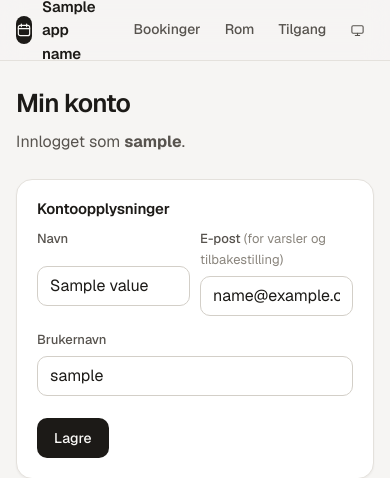
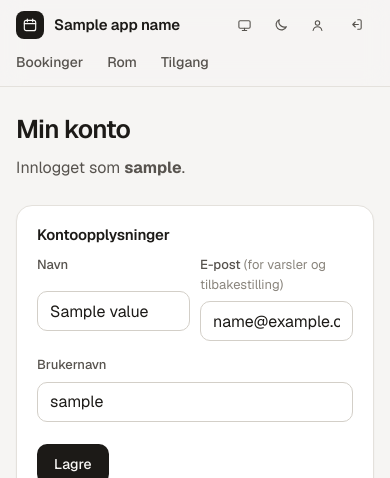
Before and after one commit to hasselio/meetings, a Node project: template views/admin/account.ejs in a window 390 px wide; the page is wider, and only the part inside the window is pictured. Shown: the top 478 px of that part. Run offline with Node 20 templates, Linux system fonts and the light colour scheme; the template is opened without the code that fills it: most values are stand-ins (such as "Sample title", 1, 10 or a date in 2020).

Commit message:
Knapp for lys/mørk modus, og ryddigere adminmeny på mobil
- Ny knapp i toppen (offentlig side, admin og innloggingssidene) som
  bytter mellom lys og mørk modus. Følger systemet til brukeren har
  valgt selv; valget lagres i nettleseren og settes før siden tegnes,
  så den ikke blinker. Forhåndsvisningen i admin følger med begge veier.
- Adminmenyen er delt i hovedfaner og verktøy. På mobil får
  hovedfanene egen rad, så menyen ikke lenger flyter utenfor skjermen.

Co-Authored-By: Claude Opus 5.5 <noreply@anthropic.com>
Claude-Session: https://claude.ai/code/session_01H5U3UmNHK2BG9ctjcjyWgE

```diff
--- a/public/css/style.css
+++ b/public/css/style.css
@@ -2278,3 +2300,82 @@ html:has(.preview-dialog[open]) {
     transform: none;
   }
 }
+
+/* ---------- Tema-bryter ---------- */
+
+.theme-toggle {
+  padding: 7px;
+}
+
+.theme-icon-to-light {
+  display: none;
+}
+
+:root[data-theme='dark'] .theme-icon-to-dark {
+  display: none;
+}
+
+:root[data-theme='dark'] .theme-icon-to-light {
+  display: inline;
+}
+
+@media (prefers-color-scheme: dark) {
+  :root:not([data-theme='light']) .theme-icon-to-dark {
+    display: none;
+  }
+
+  :root:not([data-theme='light']) .theme-icon-to-light {
+    display: inline;
+  }
+}
+
+.auth-theme {
+  position: absolute;
+  top: 12px;
+  right: 16px;
+}
+
+/* Mellomstore skjermer: sekundære menyvalg vises som ikoner, så hovedfanene får plass. */
+@media (max-width: 1080px) {
+  .nav-text {
+    display: none;
+  }
+}
+
+/* Adminmeny: hovedfaner og verktøy. På mobil får hovedfanene egen rad under logoen. */
+.site-header-admin .nav-primary {
+  margin-left: auto;
+}
+
+.site-header-admin .nav-secondary {
+  margin-left: 6px;
+  padding-left: 10px;
+  border-left: 1px solid var(--border-strong);
+}
+
+.nav form {
+  margin: 0;
+}
+
+@media (max-width: 640px) {
+  .site-header-admin .container {
+    flex-wrap: wrap;
+    height: auto;
+    padding-block: 10px 6px;
+    row-gap: 6px;
+  }
+
+  .site-header-admin .nav-secondary {
+    margin-left: auto;
+    padding-left: 0;
+    border-left: 0;
+  }
+
+  .site-header-admin .nav-primary {
+    order: 3;
+    width: calc(100% + 10px);
+    margin-left: -10px;
+    overflow-x: auto;
+    scrollbar-width: none;
+  }
+}
--- /dev/null
+++ b/public/js/theme.js
@@ -0,0 +1,40 @@
+(function () {
+  const root = document.documentElement;
+  const media = window.matchMedia('(prefers-color-scheme: dark)');
+  const effective = () => root.dataset.theme || (media.matches ? 'dark' : 'light');
+
+  function updateLabels() {
+    const next = effective() === 'dark' ? 'lys' : 'mørk';
+    document.querySelectorAll('[data-theme-toggle]').forEach((button) => {
+      button.setAttribute('aria-label', `Bytt til ${next} modus`);
+      button.title = `Bytt til ${next} modus`;
+    });
+  }
+
+  function apply(theme) {
+    root.dataset.theme = theme;
+    // Forhåndsvisningen i admin (iframe) skal følge med uten omlasting.
+    document.querySelectorAll('iframe').forEach((frame) => {
+      try {
+        frame.contentDocument.documentElement.dataset.theme = theme;
+      } catch (_) {}
+    });
+    updateLabels();
+  }
+
+  document.addEventListener('click', (e) => {
+    if (!e.target.closest('[data-theme-toggle]')) return;
+    const next = effective() === 'dark' ? 'light' : 'dark';
+    try {
+      localStorage.setItem('theme', next);
+    } catch (_) {}
+    apply(next);
+  });
+
+  // Valg gjort i en annen fane følger med.
+  window.addEventListener('storage', (e) => {
+    if (e.key === 'theme' && (e.newValue === 'light' || e.newValue === 'dark')) apply(e.newValue);
+  });
+  media.addEventListener('change', updateLabels);
+  updateLabels();
+})();
--- a/views/admin/change-password.ejs
+++ b/views/admin/change-password.ejs
@@ -4,6 +4,7 @@
   <%- include('../partials/head', { title: 'Velg nytt passord' }) %>
 </head>
 <body>
+  <div class="auth-theme"><%- include('../partials/theme-toggle') %></div>
   <main class="auth">
     <div class="auth-card">
       <%- include('../partials/brand', { tag: 'Admin' }) %>
--- a/views/admin/login.ejs
+++ b/views/admin/login.ejs
@@ -4,6 +4,7 @@
   <%- include('../partials/head', { title: 'Logg inn' }) %>
 </head>
 <body>
+  <div class="auth-theme"><%- include('../partials/theme-toggle') %></div>
   <main class="auth">
     <div class="auth-card">
       <%- include('../partials/brand', { tag: 'Admin' }) %>
--- a/views/admin/request-access.ejs
+++ b/views/admin/request-access.ejs
@@ -6,6 +6,7 @@
   <script src="/vendor/altcha/altcha.min.js" defer></script>
 </head>
 <body>
+  <div class="auth-theme"><%- include('../partials/theme-toggle') %></div>
   <main class="auth">
     <div class="auth-card auth-card-wide">
       <%- include('../partials/brand', { tag: 'Admin' }) %>
--- a/views/admin/request-sent.ejs
+++ b/views/admin/request-sent.ejs
@@ -4,6 +4,7 @@
   <%- include('../partials/head', { title: 'Forespørsel sendt' }) %>
 </head>
 <body>
+  <div class="auth-theme"><%- include('../partials/theme-toggle') %></div>
   <main class="auth">
     <div class="auth-card">
       <%- include('../partials/brand', { tag: 'Admin' }) %>
--- a/views/partials/admin-header.ejs
+++ b/views/partials/admin-header.ejs
@@ -1,17 +1,19 @@
 <a class="skip-link" href="#innhold">Hopp til innhold</a>
-<header class="site-header">
+<header class="site-header site-header-admin">
   <div class="container">
     <%- include('brand', { href: '/admin', tag: 'Admin' }) %>
-    <nav class="nav" aria-label="Adminmeny">
+    <nav class="nav nav-primary" aria-label="Adminmeny">
       <a class="nav-link" href="/admin" <%- locals.section === 'bookings' ? 'aria-current="page"' : '' %>>Bookinger</a>
       <a class="nav-link" href="/admin/rom" <%- locals.section === 'rooms' ? 'aria-current="page"' : '' %>>Rom</a>
       <a class="nav-link" href="/admin/tilgang" <%- locals.section === 'access' ? 'aria-current="page"' : '' %>>
         Tilgang<% if (locals.pendingCount) { %> <span class="badge" aria-label="<%= pendingCount %> venter"><%= pendingCount %></span><% } %>
       </a>
-      <span class="nav-divider" aria-hidden="true"></span>
+    </nav>
+    <div class="nav nav-secondary">
       <a class="nav-link" href="/" data-preview aria-label="Se som besøkende">
         <%- include('icon', { name: 'monitor', size: 15 }) %> <span class="nav-text">Se som besøkende</span>
       </a>
+      <%- include('theme-toggle') %>
       <a class="nav-link" href="/admin/konto" <%- locals.section === 'account' ? 'aria-current="page"' : '' %> aria-label="Min konto">
         <%- include('icon', { name: 'user', size: 15 }) %> <span class="nav-text">Min konto</span>
       </a>
@@ -20,6 +22,6 @@
           <%- include('icon', { name: 'logout', size: 15 }) %> <span class="nav-text">Logg ut</span>
         </button>
       </form>
-    </nav>
+    </div>
   </div>
 </header>
--- a/views/partials/head.ejs
+++ b/views/partials/head.ejs
@@ -7,7 +7,18 @@
 <link rel="icon" href="/favicon.svg" type="image/svg+xml" />
 <link rel="preload" href="/vendor/fonts/geist-latin.woff2" as="font" type="font/woff2" crossorigin />
 <link rel="stylesheet" href="/css/style.css" />
-<script>if (window.self !== window.top) document.documentElement.classList.add('in-frame');</script>
+<script>
+  (function () {
+    var root = document.documentElement;
+    if (window.self !== window.top) root.classList.add('in-frame');
+    // Valgt tema settes før siden tegnes, så den ikke blinker i feil farge.
+    try {
+      var theme = localStorage.getItem('theme');
+      if (theme === 'light' || theme === 'dark') root.dataset.theme = theme;
+    } catch (e) {}
+  })();
+</script>
+<script src="/js/theme.js" defer></script>
 <% if (typeof calendar !== 'undefined' && calendar) { %>
 <script src="/vendor/fullcalendar/fullcalendar.min.js" defer></script>
 <script src="/vendor/fullcalendar/nb.min.js" defer></script>
--- a/views/partials/icon.ejs
+++ b/views/partials/icon.ejs
@@ -25,7 +25,8 @@
     droplet: '<path d="M12 3.5s-6 6.6-6 11a6 6 0 0 0 12 0c0-4.4-6-11-6-11Z"/>',
     accessible: '<circle cx="12" cy="4.5" r="1.6"/><path d="M6.5 8.5h11M12 8.5V14m0 0-3.5 6.5M12 14l3.5 6.5"/>',
     sun: '<circle cx="12" cy="12" r="4"/><path d="M12 2.5v2M12 19.5v2M2.5 12h2M19.5 12h2M5.3 5.3l1.4 1.4M17.3 17.3l1.4 1.4M5.3 18.7l1.4-1.4M17.3 6.7l1.4-1.4"/>',
-    user: '<circle cx="12" cy="8" r="3.5"/><path d="M5 20c.8-3.6 3.6-6 7-6s6.2 2.4 7 6"/>',
+    moon: '<path d="M20 14.5A8 8 0 0 1 9.5 4a8 8 0 1 0 10.5 10.5Z"/>',
+    user:'<circle cx="12" cy="8" r="3.5"/><path d="M5 20c.8-3.6 3.6-6 7-6s6.2 2.4 7 6"/>',
     layout:'<rect x="3.5" y="3.5" width="17" height="17" rx="2.5"/><path d="M3.5 9.5h17M9.5 9.5v11"/>',
   };
   const s = typeof size !== 'undefined' ? size : 16;
--- a/views/partials/public-header.ejs
+++ b/views/partials/public-header.ejs
@@ -20,6 +20,7 @@
   <div class="container">
     <%- include('brand') %>
     <nav class="nav" aria-label="Hovedmeny">
+      <%- include('theme-toggle') %>
       <% if (!locals.adminPreview) { %><a class="nav-link" href="/admin">Logg inn</a><% } %>
     </nav>
   </div>
--- /dev/null
+++ b/views/partials/theme-toggle.ejs
@@ -0,0 +1,4 @@
+<button type="button" class="nav-link theme-toggle" data-theme-toggle aria-label="Bytt fargetema">
+  <span class="theme-icon theme-icon-to-dark"><%- include('icon', { name: 'moon', size: 16 }) %></span>
+  <span class="theme-icon theme-icon-to-light"><%- include('icon', { name: 'sun', size: 16 }) %></span>
+</button>
```
Also changed, not shown: other parts of public/css/style.css (+31 -9 lines), README.md.
